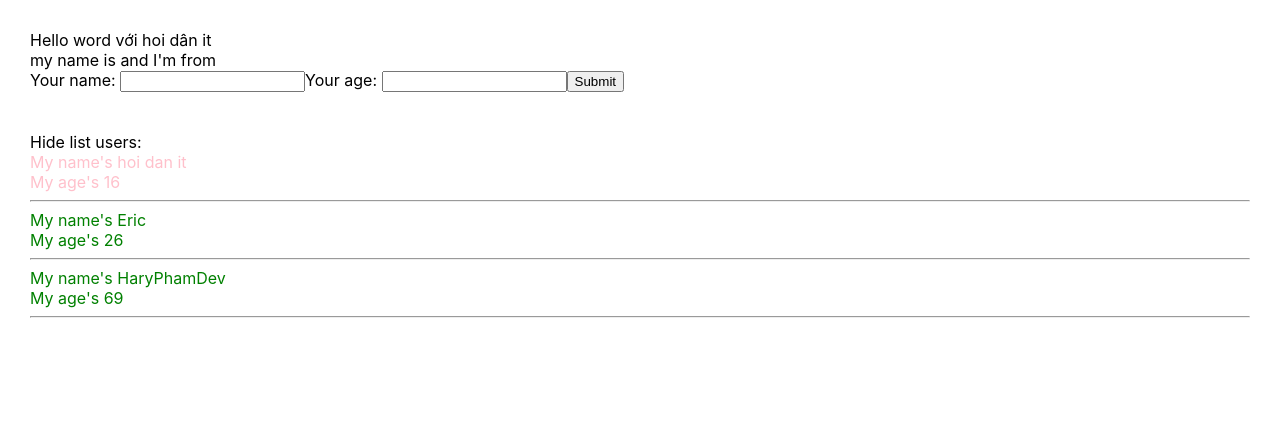
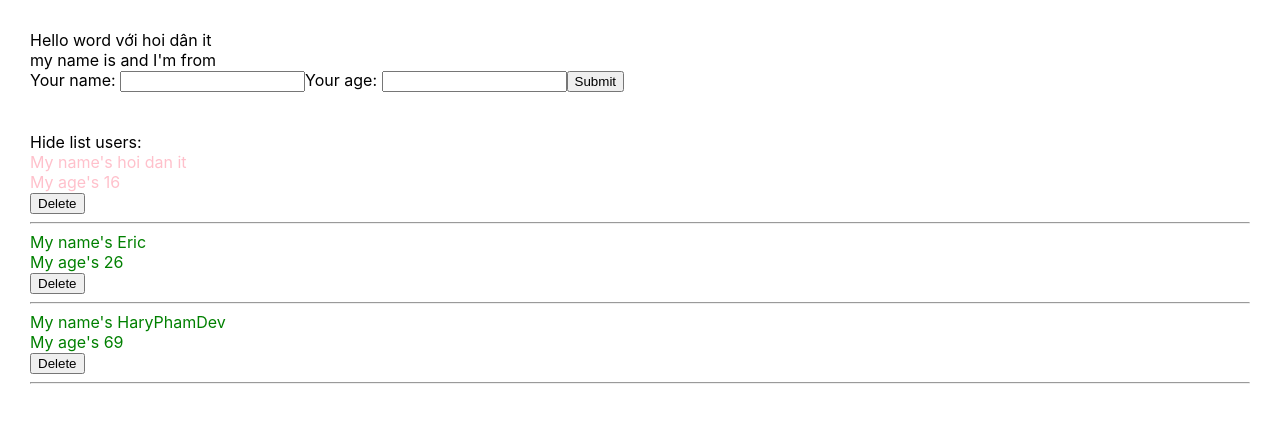
Before and after one commit to trungkim8694-cmd/test-demo-react, a React (Create React App) app: page / in a window 1280 px wide. Shown: the top 422 px of the page. Built offline with nearby package versions, Linux system fonts and the light colour scheme.

Commit message:
video 30

```diff
--- a/src/App.js
+++ b/src/App.js
@@ -1,7 +1,7 @@
-import logo from "./logo.svg";
+// import logo from "./logo.svg";
 import "./App.scss";
-import { useDispatch, useSelector } from "react-redux";
-import { increaseCounter, decreaseCounter } from "./redux/action/counterAction";
+// import { useDispatch, useSelector } from "react-redux";
+// import { increaseCounter, decreaseCounter } from "./redux/action/counterAction";
 import MyComponent from "./components/MyComponent";
 import React from "react";
 
--- a/src/components/DisplayInfo.js
+++ b/src/components/DisplayInfo.js
@@ -18,6 +18,9 @@
     //props => viết tắt của từ property
     // console.log(listUsers);
     // console.table(listUsers);
+
+    //template + logic js
+
     return (
       <div className="display-info-container">
         {/* <img src={logo} /> */}
@@ -42,6 +45,15 @@
                 >
                   <div>My name's {user.name}</div>
                   <div>My age's {user.age}</div>
+                  <div>
+                    <button
+                      onClick={() => {
+                        this.props.handleDeleteUser(user.id);
+                      }}
+                    >
+                      Delete
+                    </button>
+                  </div>
                   <hr />
                 </div>
               );
--- a/src/components/MyComponent.js
+++ b/src/components/MyComponent.js
@@ -15,7 +15,15 @@
   };
   handleAddNewUser = (userObj) => {
     this.setState({
-      listUsers: [...this.state.listUsers, userObj],
+      listUsers: [userObj, ...this.state.listUsers],
+    });
+  };
+
+  handleDeleteUser = (userId) => {
+    let listUsersClone = this.state.listUsers;
+    listUsersClone = listUsersClone.filter((item) => item.id !== userId);
+    this.setState({
+      listUsers: listUsersClone,
     });
   };
 
@@ -27,7 +35,10 @@
           <AddUserInfo handleAddNewUser={this.handleAddNewUser} />
           <br />
           <br />
-          <DisplayInfo listUsers={this.state.listUsers} />
+          <DisplayInfo
+            listUsers={this.state.listUsers}
+            handleDeleteUser={this.handleDeleteUser}
+          />
         </div>
         <div className="b"></div>
       </>
```
